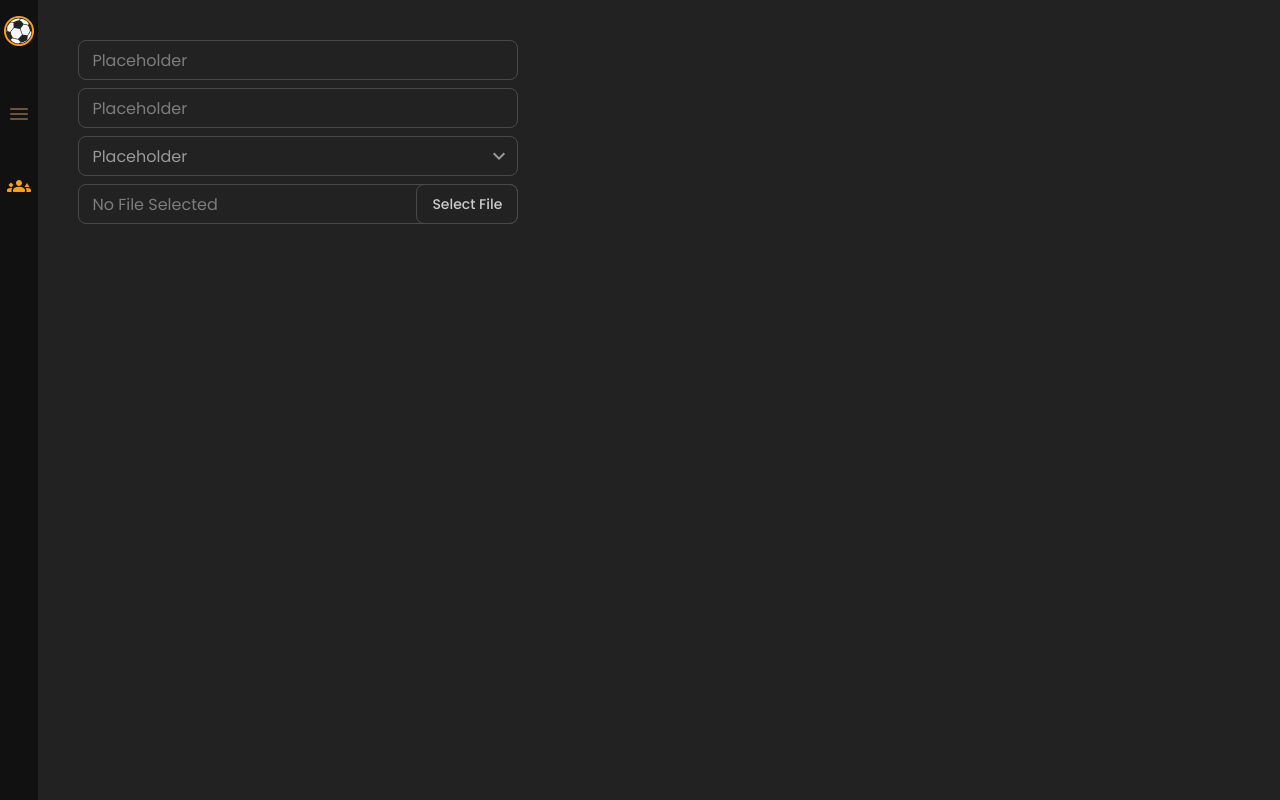
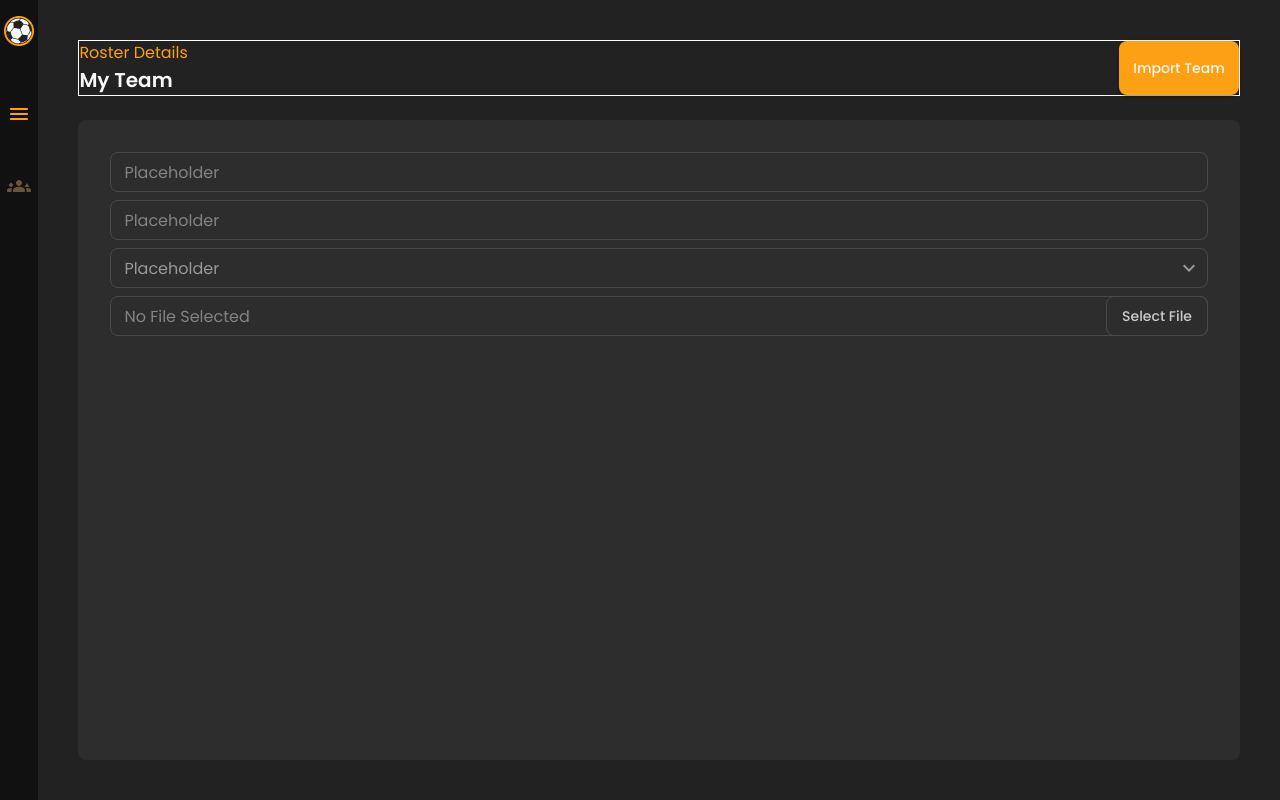
Before and after one commit to mehra-sourav/foorball-roster-viewer, a React (Create React App) app: page / in a window 1280 px wide. Built offline with nearby package versions, Linux system fonts and the light colour scheme.

Commit message:
Added file picking functionality

```diff
--- a/src/App.jsx
+++ b/src/App.jsx
@@ -3,21 +3,40 @@ import { ThemeProvider } from "@mui/material/styles";
 import theme from "theme";
 import SidePanel from "components/SidePanel/SidePanel";
 import MainSection from "components/MainSection/MainSection";
+import { csvToArrayParser } from "utils";
 
 function App() {
   const [rosterSelected, setRosterSelected] = useState(true);
+  const [playerData, setPlayerData] = useState(null);
 
   const changePage = (changeToRoster) => {
     setRosterSelected(changeToRoster);
   };
+
+  const handleFileImport = (file) => {
+    const reader = new FileReader();
+    reader.readAsText(file);
+    reader.onload = (event) => {
+      const csvdata = event.target.result;
+      const records = csvToArrayParser(csvdata);
+
+      setPlayerData(records);
+    };
+  };
+
   useEffect(() => {
     console.log("In useeff");
   });
+
   return (
     <div style={{ display: "flex", height: "100%" }}>
       <ThemeProvider theme={theme}>
         <SidePanel rosterSelected={rosterSelected} changePage={changePage} />
-        <MainSection rosterSelected={rosterSelected} />
+        <MainSection
+          rosterSelected={rosterSelected}
+          handleFileImport={handleFileImport}
+          playerData={playerData}
+        />
       </ThemeProvider>
     </div>
   );
--- a/src/components/Button/Button.styles.js
+++ b/src/components/Button/Button.styles.js
@@ -16,7 +16,7 @@ export const Primary = styled(BaseButton)(({ theme }) => ({
   },
 
   "&.Mui-disabled": {
-    backgroundColor: theme.palette.background.main,
+    backgroundColor: theme.palette.background.secondary,
     color: theme.palette.text.disabled,
   },
 }));
--- a/src/components/FilePicker/FilePicker.jsx
+++ b/src/components/FilePicker/FilePicker.jsx
@@ -4,34 +4,35 @@ import { SecondaryButton } from "components/Button/Button";
 import Input from "components/Input/Input";
 import { HiddenInput } from "./FilePicker.styles";
 
-const FilePicker = ({ acceptableFileFormat, ...rest }) => {
+const FilePicker = ({ inputFileRef, sx, setDisabled, ...rest }) => {
   const [fileName, setName] = useState("");
   const [error, setError] = useState(false);
-  const inputFile = useRef();
 
   const handleFileUpload = () => {
-    let uploadedFile = inputFile.current.files[0];
+    let uploadedFile = inputFileRef.current.files[0];
     if (uploadedFile?.type !== "text/csv") {
       setError(true);
+      setDisabled(true);
     } else {
+      setDisabled(false);
       setError(false);
     }
-    setName(uploadedFile.name);
+    setName(uploadedFile?.name);
   };
 
   return (
     <Input
       readOnly
-      sx={{ pr: 0 }}
+      sx={{ ...sx, pr: 0 }}
       endAdornment={
         <InputAdornment position="end">
           <SecondaryButton component="label" {...(error && { color: "error" })}>
             Select File
             <HiddenInput
-              ref={inputFile}
+              ref={inputFileRef}
               onChange={handleFileUpload}
               type="file"
-              accept={acceptableFileFormat}
+              accept={".csv"}
               id="sourav"
             />
           </SecondaryButton>
--- a/src/components/MainSection/MainSection.jsx
+++ b/src/components/MainSection/MainSection.jsx
@@ -1,11 +1,120 @@
+import { useState, useRef } from "react";
+import {
+  Typography,
+  Divider,
+  DialogTitle,
+  IconButton,
+  DialogActions,
+  DialogContent,
+  Button,
+} from "@mui/material";
+import {
+  MainSectionContainer,
+  TeamName,
+  Dialog,
+  DetailsContainer,
+} from "./MainSection.styles";
+import CloseIcon from "@mui/icons-material/Close";
 import Formation from "components/Formation/Formation";
 import Roster from "components/Roster/Roster";
-import { MainSectionContainer } from "./MainSection.styles";
+import FilePicker from "components/FilePicker/FilePicker";
+import { PrimaryButton } from "components/Button/Button";
 
-const MainSection = ({ rosterSelected }) => {
+const ImportDialog = ({
+  isOpen,
+  toggleDialog,
+  inputFileRef,
+  handleFileImport,
+}) => (
+  <Dialog
+    onClose={toggleDialog}
+    aria-labelledby="customized-dialog-title"
+    open={isOpen}
+  >
+    <DialogTitle sx={{ p: 0, mb: 2 }} id="customized-dialog-title">
+      Importer
+      <IconButton
+        aria-label="close"
+        onClick={toggleDialog}
+        sx={{
+          position: "absolute",
+          right: 24,
+          top: 24,
+          padding: 0,
+          color: (theme) => theme.palette.grey[500],
+        }}
+      >
+        <CloseIcon />
+      </IconButton>
+    </DialogTitle>
+
+    <Divider sx={{ borderColor: "border.main", mb: 3 }} />
+
+    <DialogContent sx={{ padding: 0 }}>
+      <Typography sx={{ mb: 1 }}>Roster File</Typography>
+
+      <FilePicker sx={{ mb: 2 }} inputFileRef={inputFileRef} />
+
+      <Typography gutterBottom color="text.muted">
+        File must be in .csv format
+      </Typography>
+    </DialogContent>
+    <DialogActions>
+      <PrimaryButton height="auto" onClick={handleFileImport}>
+        Import
+      </PrimaryButton>
+    </DialogActions>
+  </Dialog>
+);
+
+const MainSection = ({ rosterSelected, handleFileImport }) => {
+  const [dialogOpen, setDialogOpen] = useState(false);
+  const inputFileRef = useRef();
+
+  const toggleDialog = () => setDialogOpen(!dialogOpen);
+  const handleFileUpload = () => {
+    let uploadedFile = inputFileRef.current.files[0];
+    handleFileImport(uploadedFile);
+  };
+
   return (
     <MainSectionContainer>
-      {rosterSelected ? <Roster /> : <Formation />}
+      {/* Current View Name */}
+      <div
+        style={{
+          display: "flex",
+          marginBottom: "1.5rem",
+          border: "1px solid white",
+        }}
+      >
+        <div style={{ marginRight: "auto" }}>
+          <Typography component="h6" color="primary">
+            Roster Details
+          </Typography>
+
+          {/* Team Name */}
+          <TeamName component="span">My Team</TeamName>
+        </div>
+
+        <PrimaryButton
+          sx={{ px: 1 }}
+          height="auto"
+          width="200px"
+          onClick={toggleDialog}
+        >
+          Import Team
+        </PrimaryButton>
+        <ImportDialog
+          isOpen={dialogOpen}
+          toggleDialog={toggleDialog}
+          inputFileRef={inputFileRef}
+          handleFileImport={handleFileUpload}
+        />
+      </div>
+
+      <DetailsContainer maxWidth={false} disableGutters>
+        {rosterSelected ? <Roster /> : <Formation />}
+      </DetailsContainer>
     </MainSectionContainer>
   );
 };
--- a/src/components/MainSection/MainSection.styles.js
+++ b/src/components/MainSection/MainSection.styles.js
@@ -1,10 +1,41 @@
-import { styled } from "@mui/material";
+import {
+  Typography,
+  Container,
+  Dialog as DialogBase,
+  styled,
+} from "@mui/material";
 
 export const MainSectionContainer = styled("main")(({ theme }) => ({
   backgroundColor: theme.palette.background.main,
   display: "flex",
-  gap: 8,
+  flexDirection: "column",
   flex: 1,
   color: "white",
   padding: "2.5rem",
 }));
+
+export const TeamName = styled(Typography)(({ theme }) => ({
+  color: theme.palette.text.main,
+  fontSize: "1.25rem",
+  fontWeight: 600,
+}));
+
+export const DetailsContainer = styled(Container)(({ theme }) => ({
+  backgroundColor: theme.palette.background.secondary,
+  height: "100%",
+  borderRadius: "8px",
+  padding: "2rem",
+}));
+
+export const Dialog = styled(DialogBase)(
+  ({ theme, height = "600px", width = "800px" }) => ({
+    "& .MuiDialog-paper": {
+      borderRadius: "0.5rem",
+      padding: "1.5rem",
+      backgroundColor: theme.palette.background.secondary,
+      color: theme.palette.text.main,
+      height: height,
+      width: width,
+    },
+  })
+);
--- a/src/components/SidePanel/SidePanel.jsx
+++ b/src/components/SidePanel/SidePanel.jsx
@@ -15,16 +15,16 @@ const SidePanel = ({ rosterSelected, changePage: changeToRosterPage }) => {
         <SidepanelButton
           color="primary"
           Icon={MenuRoundedIcon}
-          active={!rosterSelected}
-          onClick={() => changeToRosterPage(false)}
+          active={rosterSelected}
+          onClick={() => changeToRosterPage(true)}
         ></SidepanelButton>
 
         {/* Roster button */}
         <SidepanelButton
           color="primary"
           Icon={Groups3RoundedIcon}
-          active={rosterSelected}
-          onClick={() => changeToRosterPage(true)}
+          active={!rosterSelected}
+          onClick={() => changeToRosterPage(false)}
         ></SidepanelButton>
       </ButtonContainer>
     </SidePanelContainer>
--- /dev/null
+++ b/src/utils/index.js
@@ -0,0 +1,6 @@
+import { csvParse } from "d3";
+
+export const csvToArrayParser = (input) => {
+  const records = csvParse(input);
+  return records;
+};
```
